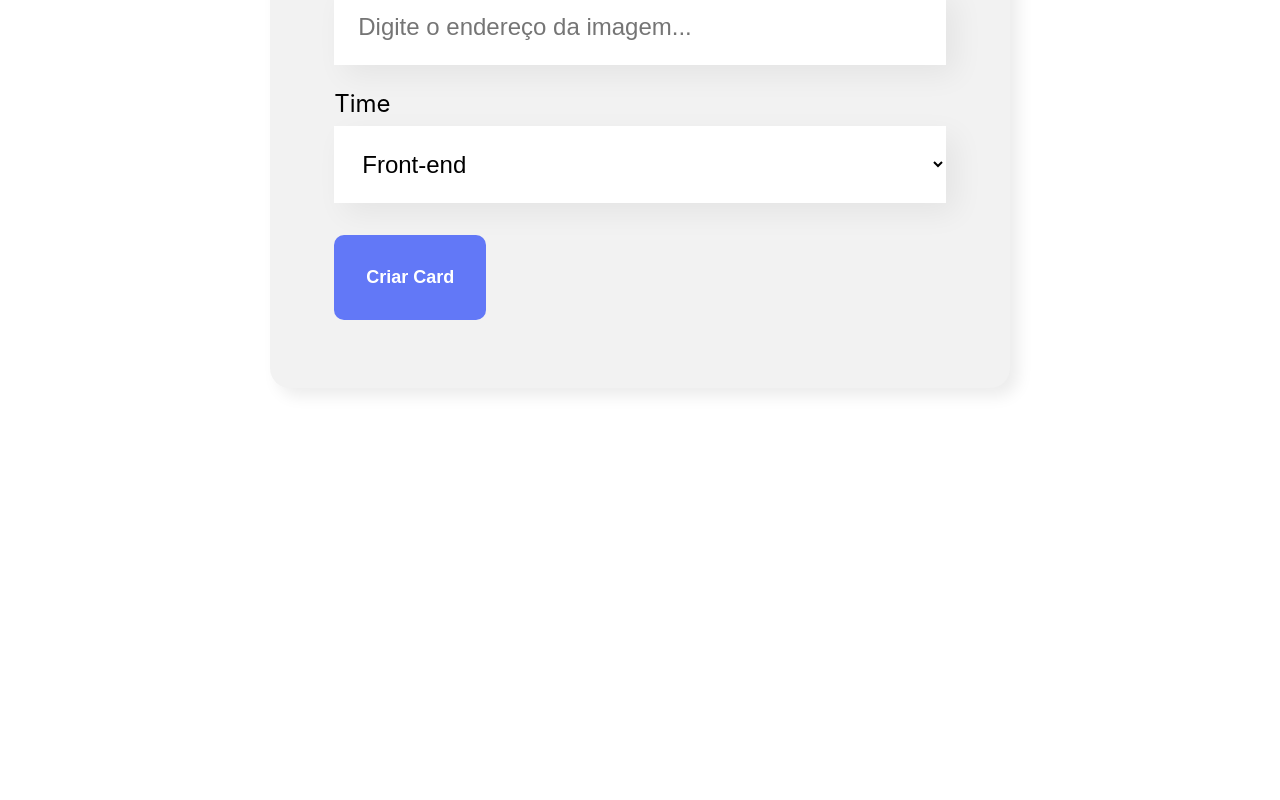
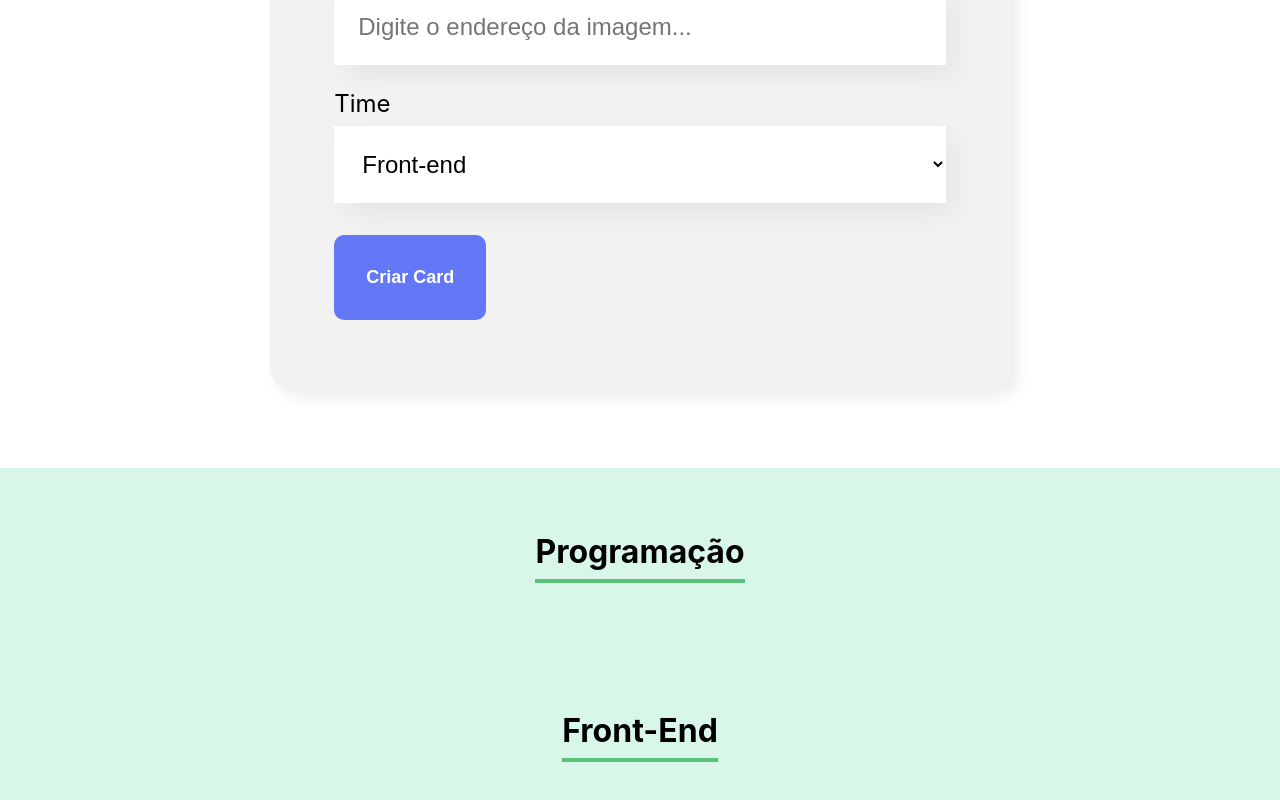
Before and after one commit to FelipeEmilio/Projeto-Organo---Alura, a React (Create React App) app: page / in a window 1280 px wide. Shown: the part 1009-1809 px from the top of the page. Before the commit the page ends 1477 px from the top, so only its background shows below. Built offline with nearby package versions, Linux system fonts and the light colour scheme.

Commit message:
Criando o componente Time

```diff
--- a/src/App.js
+++ b/src/App.js
@@ -1,6 +1,7 @@
 import { useState } from 'react';
 import Banner from './componentes/Banner/index';
 import Formulario from './componentes/Formulario';
+import Time from './componentes/Time/index';
 
 
 function App() {
@@ -16,6 +17,8 @@ function App() {
     <div className="App">
       <Banner />
       <Formulario aoColaboradorCadastrado={colaborador => aoNovoColaboradorAdicionado(colaborador)}/>
+      <Time nome="Programação" />
+      <Time nome="Front-End" />
     </div>
   );
 
--- /dev/null
+++ b/src/componentes/Time/Time.css
@@ -0,0 +1,12 @@
+.time {
+    text-align: center;
+    padding: 32px;
+    background-color: #d9f7e9;
+}
+
+.time h3 {
+    font-size: 32px;
+    border-bottom: 4px solid #57c278;
+    display: inline-block;
+    padding-bottom: 8px;
+}
--- /dev/null
+++ b/src/componentes/Time/Time.js
@@ -0,0 +1,11 @@
+import './Time.css'
+
+export const Time = ({nome}) => {
+
+    return (
+        <section className='time'>
+            <h3>{nome}</h3>
+        </section>
+    )
+
+}
--- /dev/null
+++ b/src/componentes/Time/index.js
@@ -0,0 +1,3 @@
+import { Time } from "./Time";
+
+export default Time
```
